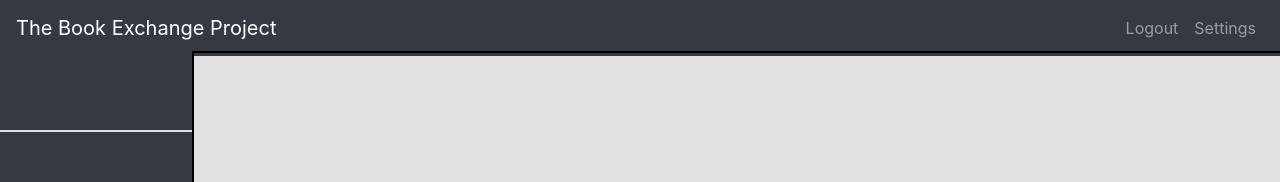
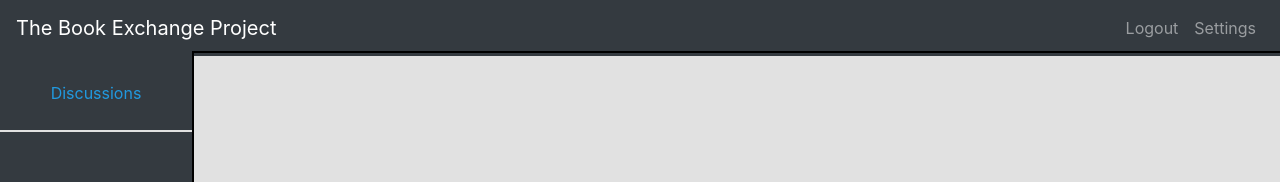
Before and after one commit to NoahMailloux/TheBookExchange, a React (Create React App) app in the folder mern-auth-front/: page /homeloggedin in a window 1280 px wide. Shown: the top 182 px of the page. Built offline with nearby package versions, Linux system fonts and the light colour scheme; no server answers.

Commit message:
Added discussions page

```diff
--- a/mern-auth-front/src/App.js
+++ b/mern-auth-front/src/App.js
@@ -6,6 +6,7 @@ import Login from "./components/auth/Login";
 import Register from "./components/auth/Register";
 import UserContext from "./context/UserContext";
 import HomeLoggedIn from "./components/pages/HomeLoggedIn";
+import Discussions from "./components/pages/Discussions"
 import "./style.css";
 
 export default function App() {
@@ -50,6 +51,7 @@ export default function App() {
               <Route path="/login" component={Login} />
               <Route path="/register" component={Register} />
               <Route path="/homeloggedin" component={HomeLoggedIn} />
+              <Route path="/discussions" component={Discussions} />
             </Switch>
           </div>
         </UserContext.Provider>
--- a/mern-auth-front/src/components/layout/LoggedInHeader.js
+++ b/mern-auth-front/src/components/layout/LoggedInHeader.js
@@ -18,6 +18,7 @@ export default function LoggedInHeader() {
     const {userData, setUserData} = useContext(UserContext);
 
     const history = useHistory(); //grabs history of url bar so we can change url
+    const discussions = () => history.push("/discussions");
     const logout = () => {
         setUserData({
             token: undefined,
@@ -44,7 +45,7 @@ export default function LoggedInHeader() {
           </Navbar.Collapse>
         </Navbar>
         <div className="Menu">
-          <button className="navbtn"> </button>
+          <button onClick={discussions} className="navbtn">Discussions</button>
           <button className="navbtn"> </button>
           <button className="navbtn"> </button>
           <button className="navbtn"> </button>
--- /dev/null
+++ b/mern-auth-front/src/components/pages/Discussions.css
@@ -0,0 +1 @@
+h1 {margin-left: 15%; position: absolute; top: 10%}
--- /dev/null
+++ b/mern-auth-front/src/components/pages/Discussions.js
@@ -0,0 +1,21 @@
+import React, {useEffect, useContext}  from 'react';
+import {useHistory} from "react-router-dom";
+import UserContext from "../../context/UserContext";
+import AuthOptions from '../auth/AuthOptions';
+import "./Discussions.css";
+import LoggedInHeader from '../layout/LoggedInHeader';
+
+export default function Discussions() {
+    const {userData} = useContext(UserContext);
+    const history = useHistory();
+    const register = () => history.push("/register")
+
+
+    return(
+    <div>
+        <LoggedInHeader />
+        <h1>Discussions</h1>
+    </div>
+    );
+
+}
```
Also changed, not shown: 1 other file (tests, documents, lock files or other folders).
